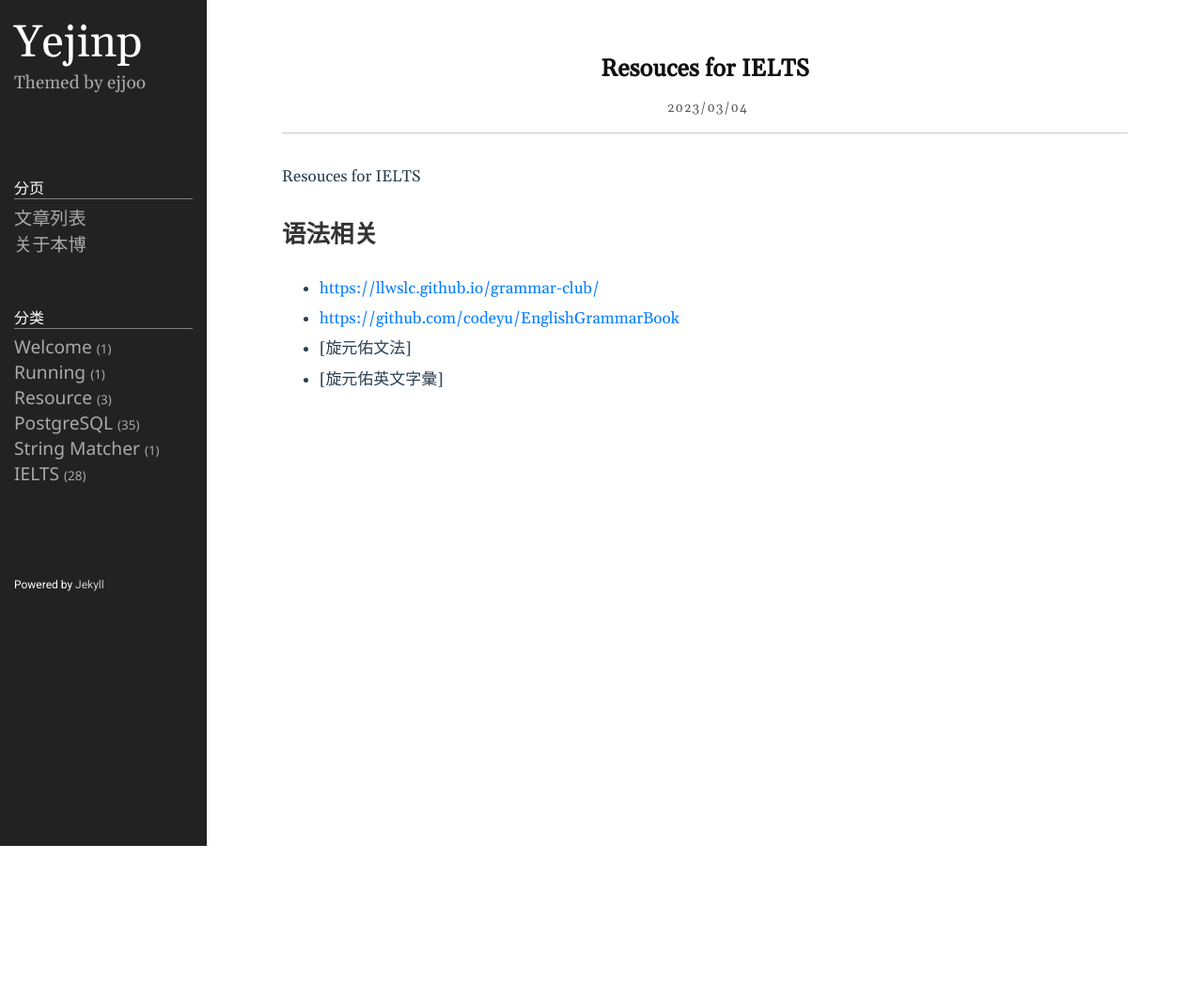
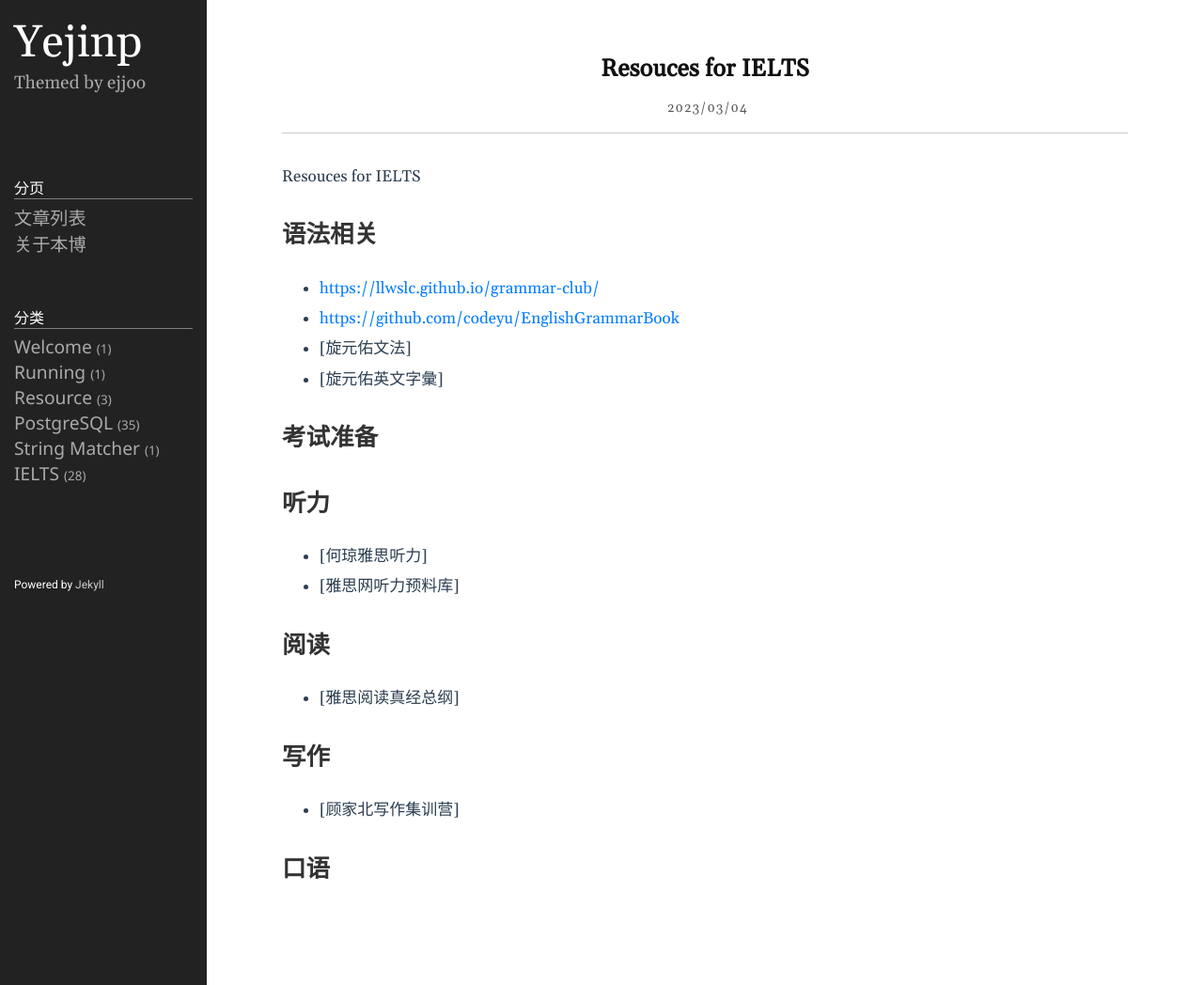
Before and after one commit to yejinp/yejinp.github.io, a Jekyll site: the page built from _posts/2023-03-04-IELTS Resources.markdown, in a window 1280 px wide. Shown: the whole page at 94% size. Built offline with Jekyll 4.4.1, drawn with Linux system fonts in a browser that asks for light colours; before the commit the page ends 900 px from its top, so only the background shows below that.

Commit message:
add some reference

```diff
--- a/_posts/2023-03-04-IELTS Resources.markdown
+++ b/_posts/2023-03-04-IELTS Resources.markdown
@@ -13,3 +13,18 @@ Resouces for IELTS
  - [https://github.com/codeyu/EnglishGrammarBook](https://github.com/codeyu/EnglishGrammarBook)
  - [旋元佑文法]
  - [旋元佑英文字彙]
+
+
+# 考试准备
+
+## 听力
+ - [何琼雅思听力]
+ - [雅思网听力预料库]
+
+## 阅读
+ - [雅思阅读真经总纲]
+
+## 写作
+ - [顾家北写作集训营]
+
+## 口语
```
